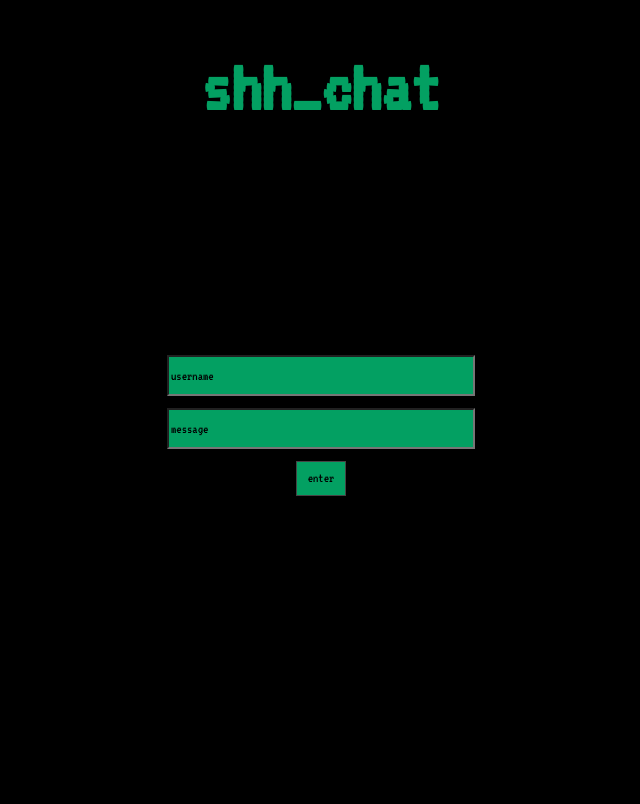
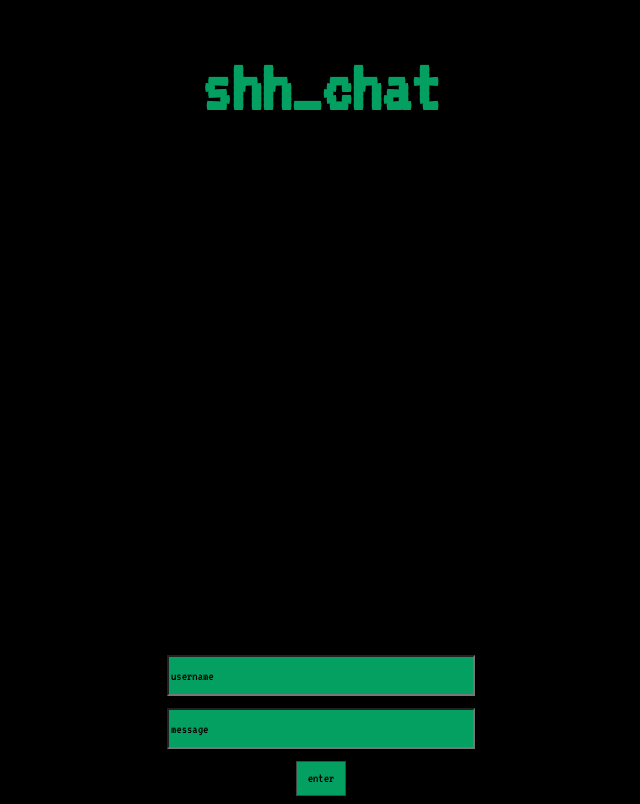
Before and after one commit to deniksb/shh-chat, a website: page public/index.html in a window 1280 px wide. Shown: the whole page, without its empty margins (319-959 px from the left). Drawn offline with nearby package versions, Linux system fonts and the light colour scheme; no server answers; a web font is replaced by a local one.

Commit message:
Update style.css

```diff
--- a/public/style.css
+++ b/public/style.css
@@ -17,7 +17,6 @@ h1{
   }
 }
 
-
 #container {
     width: 700px;
     margin: 0 auto;
@@ -36,7 +35,7 @@ h1{
   .chat-window {
     height: 300px;
     width: 400px;
-    font-size:40px;
+    font-size:35px;
   }
   #chatSection {
     /* float: left; */
@@ -47,6 +46,7 @@ h1{
     position: relative;
     display:flex;
     justify-content: center;
+    height:600px;
 
 
   }
```
